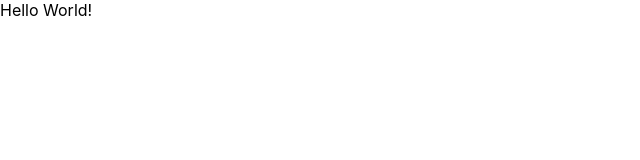
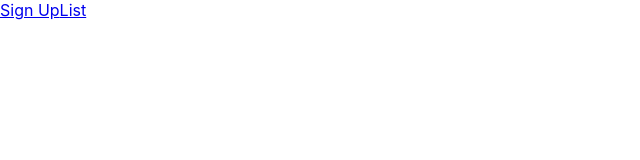
Before and after one commit to marshallku/JobKorea-test, a React (Vite) app: page / in a window 1280 px wide. Shown: the top 160 px of the page, without its empty margins (0-640 px from the left). Built offline with nearby package versions, Linux system fonts and the light colour scheme.

Commit message:
Add routes

```diff
--- a/src/App.tsx
+++ b/src/App.tsx
@@ -1,3 +1,12 @@
+import { BrowserRouter, Route, Routes } from "react-router-dom";
+import Home from "./pages/Home";
+
 export default function App() {
-    return <div>Hello World!</div>;
+    return (
+        <BrowserRouter basename={import.meta.env.BASE_URL}>
+            <Routes>
+                <Route path="/" element={<Home />}></Route>
+            </Routes>
+        </BrowserRouter>
+    );
 }
--- /dev/null
+++ b/src/pages/Home.tsx
@@ -0,0 +1,14 @@
+export default function Home() {
+    return (
+        <div className="home">
+            <nav className="links">
+                <a className="links__link" href="/sign-up">
+                    Sign Up
+                </a>
+                <a className="links__link" href="/list">
+                    List
+                </a>
+            </nav>
+        </div>
+    );
+}
```
Also changed, not shown: 1 other file (tests, documents, lock files or other folders).
